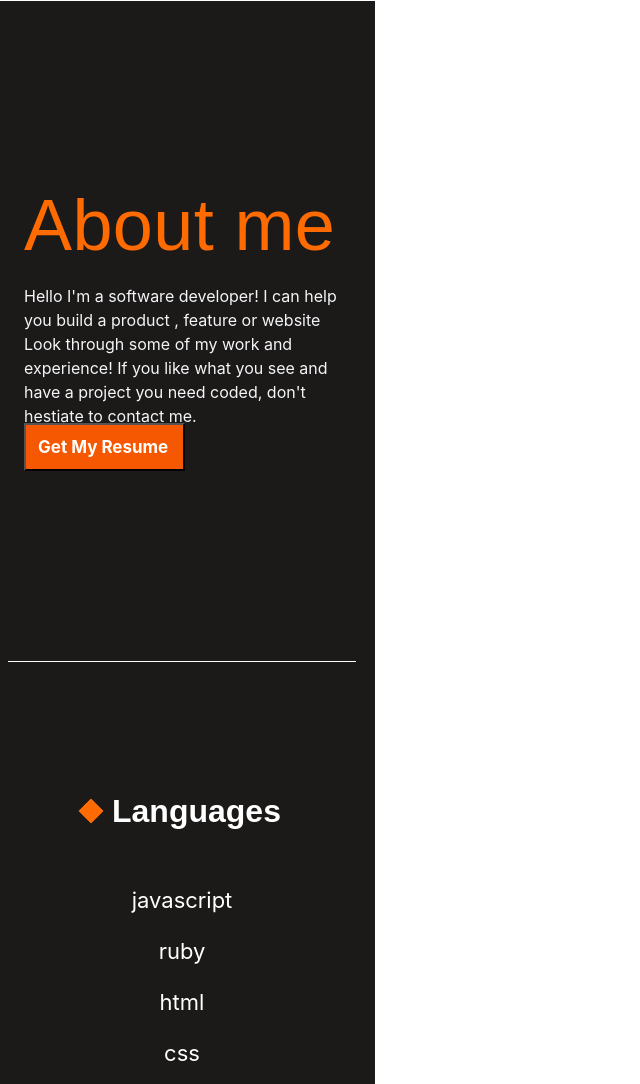
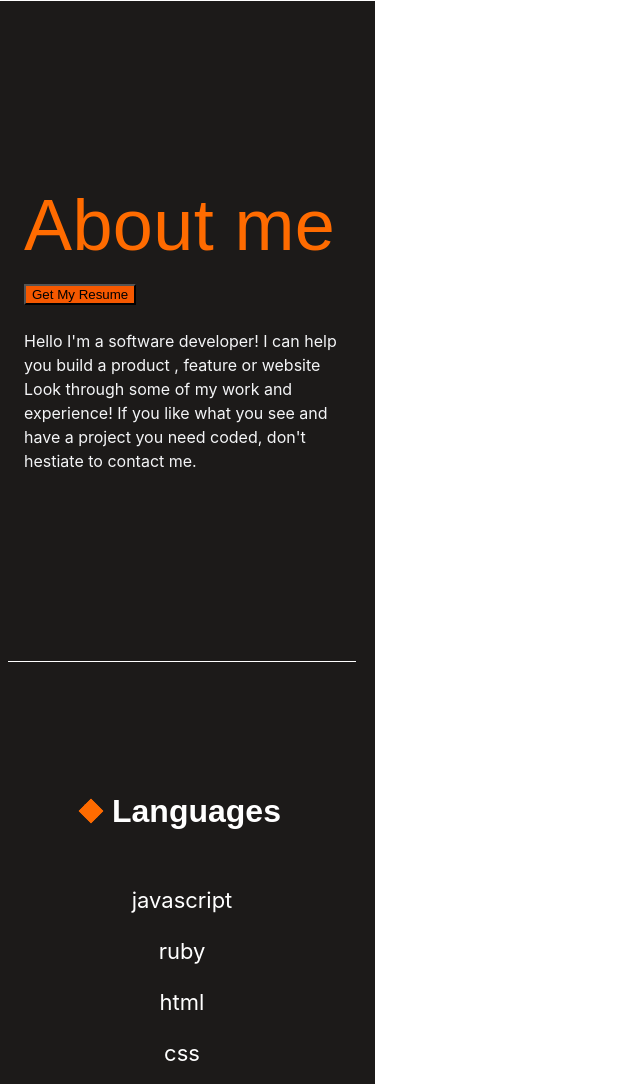
Before and after one commit to Ibtisam34/portofolio-mobile, a website: page index.html in a window 1280 px wide. Shown: the part 4136-5220 px from the top of the page, without its empty margins (0-640 px from the left). Drawn offline with Linux system fonts and the light colour scheme.

Commit message:
modified

```diff
--- a/style.css
+++ b/style.css
@@ -472,7 +472,7 @@
   flex-grow: 0;
 }
 
-.about button {
+   .aboutme button {
   display: flex;
   align-items: center;
   padding: 12px;
```
Also changed, not shown: 1 other file.
